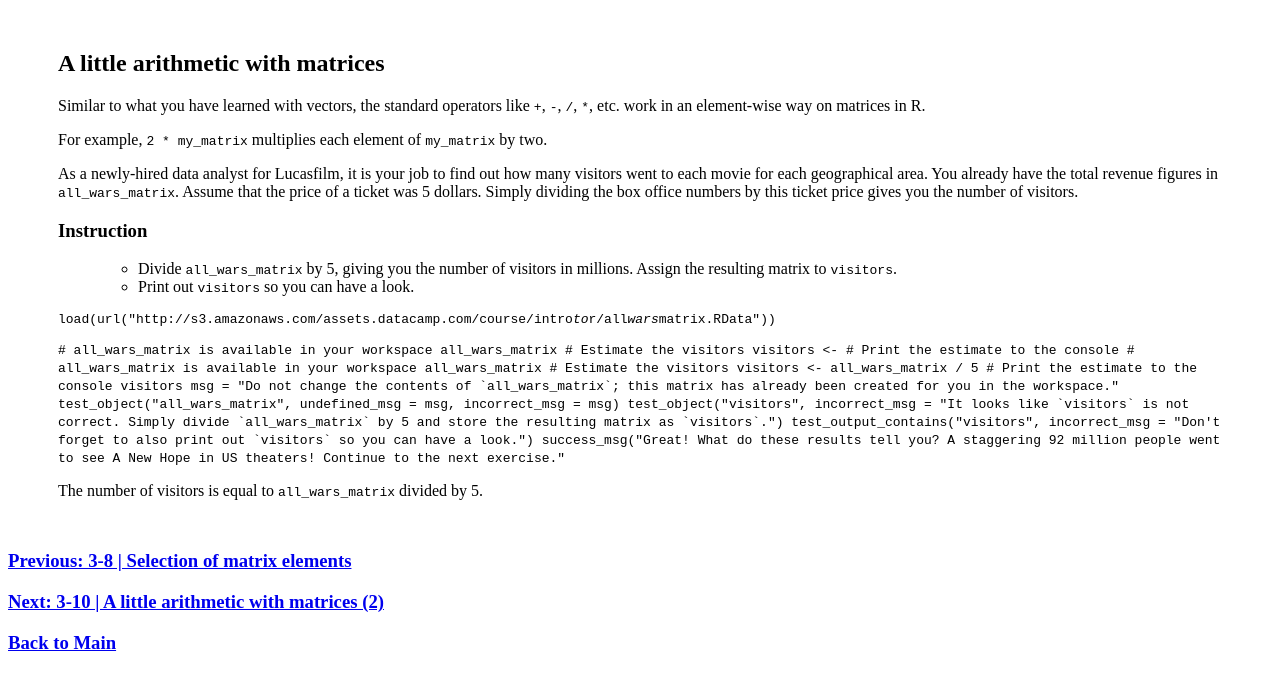
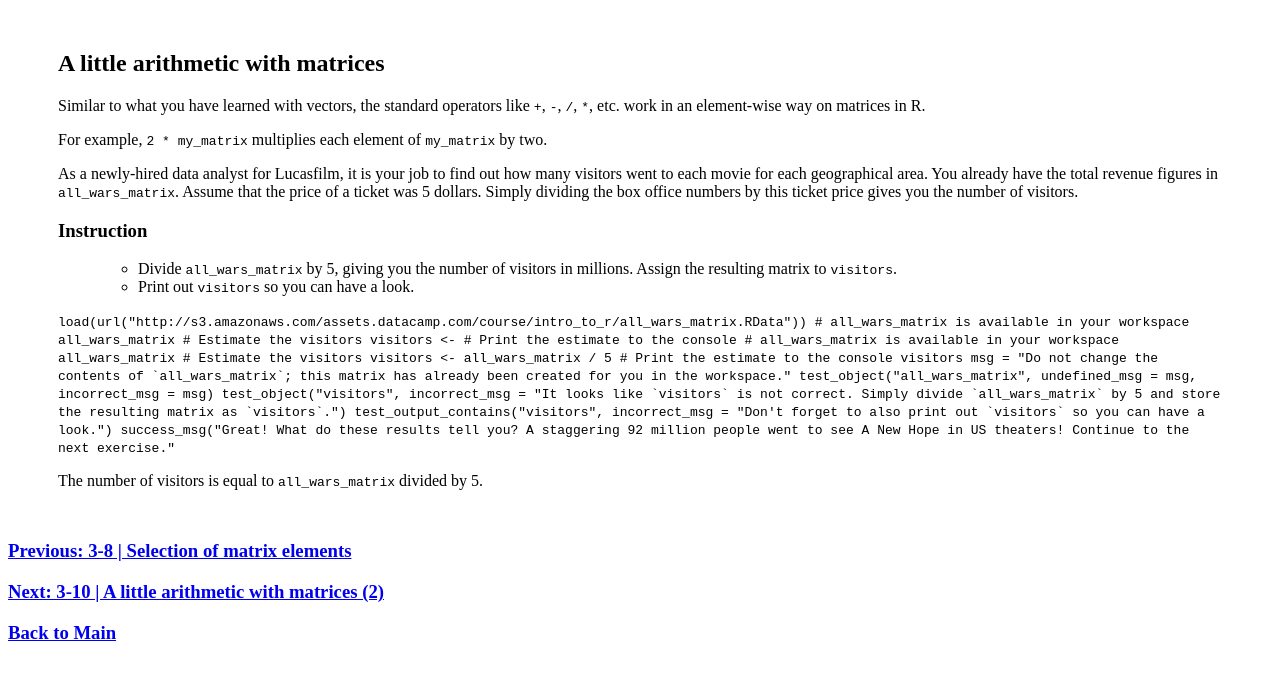
Before and after one commit to jkim205/jkim205.github.io, a Jekyll site: the page _pages/Day1/3-9.html, which Jekyll copies as it is, in a window 1280 px wide. Shown: the top 690 px of the page. Built offline with Jekyll 4.4.1, drawn with Linux system fonts in a browser that asks for light colours; a script that is not in the unit is left out.

Commit message:
Day 1 Ver. 1.0.1

```diff
--- a/_pages/Day1/3-9.html
+++ b/_pages/Day1/3-9.html
@@ -40,7 +40,7 @@
 
     <div data-datacamp-exercise data-lang="r" data-height="auto">
       <code data-type="pre-exercise-code">
-<p>load(url("http://s3.amazonaws.com/assets.datacamp.com/course/intro<em>to</em>r/all<em>wars</em>matrix.RData"))</p>
+load(url("http://s3.amazonaws.com/assets.datacamp.com/course/intro_to_r/all_wars_matrix.RData"))
       </code>
       <code data-type="sample-code">
 # all_wars_matrix is available in your workspace
```
